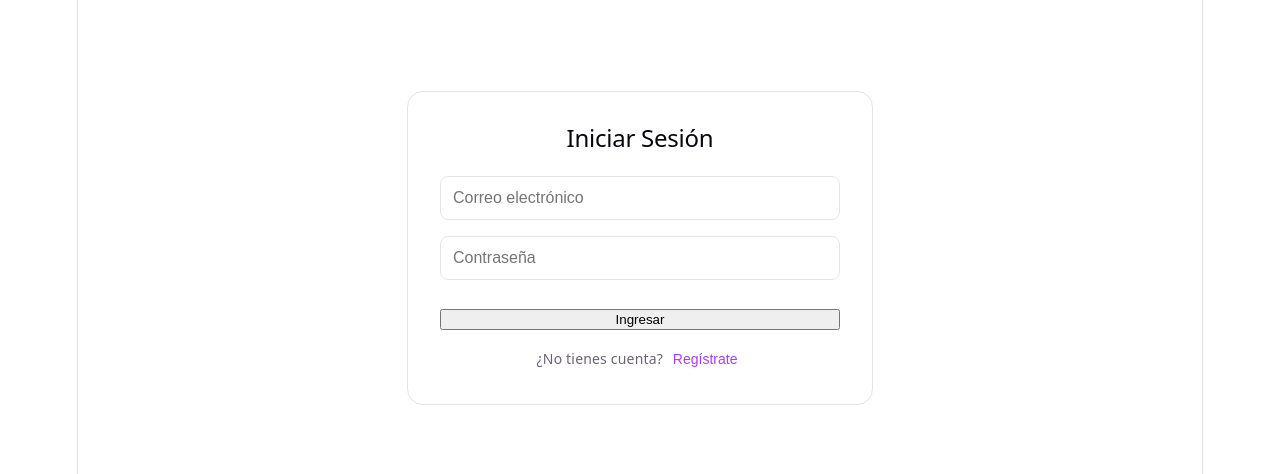
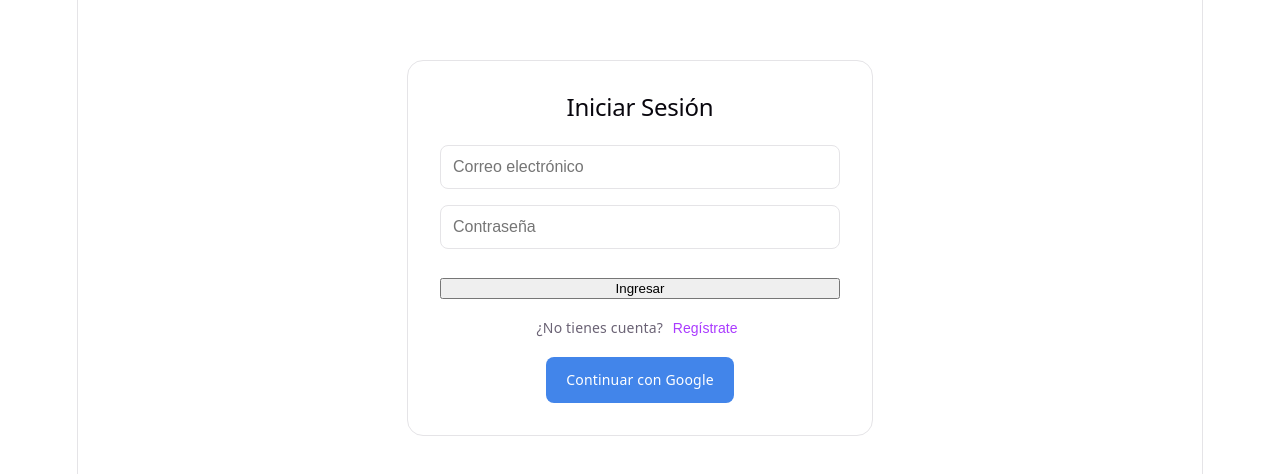
Before and after one commit to ARVIRZUZZTS/ToDoList, a React (Vite) app in the folder frontend/: page / in a window 1280 px wide. Shown: the part 152-626 px from the top of the page. Built offline with nearby package versions, Linux system fonts and the light colour scheme.

Commit message:
feat del boton para el oauth

```diff
--- a/frontend/src/components/auth/Login.tsx
+++ b/frontend/src/components/auth/Login.tsx
@@ -109,6 +109,23 @@ export const Login: React.FC<LoginProps> = ({ onSwitchToRegister }) => {
           Regístrate
         </button>
       </p>
+      <div style={{ marginTop: '16px', textAlign: 'center' }}>
+        <a
+          href="http://localhost:5000/api/auth/google"
+          style={{
+            display: 'inline-block',
+            padding: '10px 20px',
+            background: '#4285ea',
+            color: 'white',
+            textDecoration: 'none',
+            borderRadius: '8px',
+            fontSize: '14px',
+          }}
+        >
+          Continuar con Google
+        </a>
+      </div>
     </div>
+
   );
 };
```
